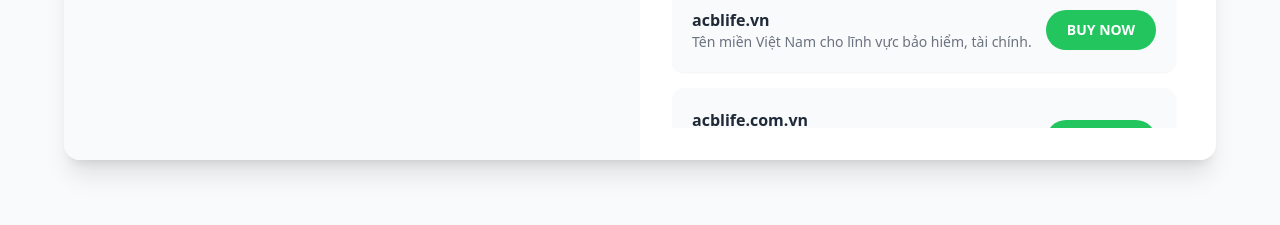
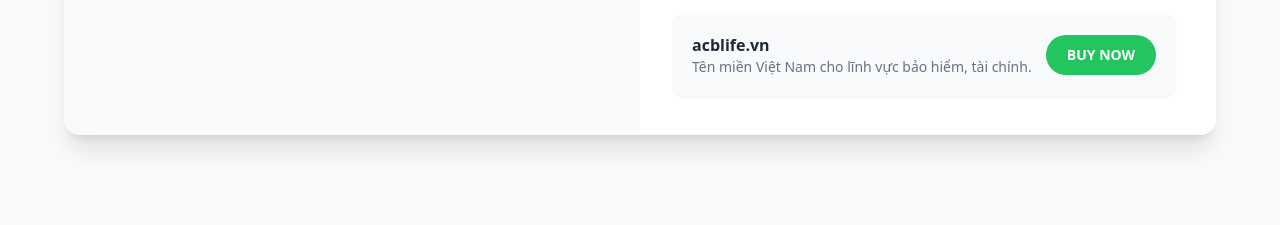
Before and after one commit to quangtam/domain-landing, a plain HTML site: page index.html in a window 1280 px wide. Shown: the part 575-800 px from the top of the page. Drawn offline with nearby package versions, Linux system fonts and the light colour scheme.

Commit message:
Cải tiến giao diện index.html: Giảm chiều cao của danh sách tên miền từ 500px xuống 450px để cải thiện bố cục hiển thị và trải nghiệm người dùng.

```diff
--- a/index.html
+++ b/index.html
@@ -48,7 +48,7 @@
         <h2 class="text-xl font-bold text-gray-800">Các tên miền khác đang rao bán:</h2>
         <input id="searchDomain" type="text" placeholder="Tìm kiếm tên miền..." class="border border-gray-300 rounded-lg px-3 py-2 focus:outline-none focus:ring-2 focus:ring-green-400 text-sm" />
       </div>
-      <div class="flex flex-col gap-4 max-h-[500px] overflow-y-auto pr-2" id="domainList">
+      <div class="flex flex-col gap-4 h-[450px] overflow-y-auto pr-2" id="domainList">
         <div class="bg-gray-50 rounded-xl p-5 grid grid-cols-4 gap-2 md:items-center shadow-sm">
           <div class="col-span-3">
             <div class="font-semibold text-gray-800">mblife.vn</div>
```
